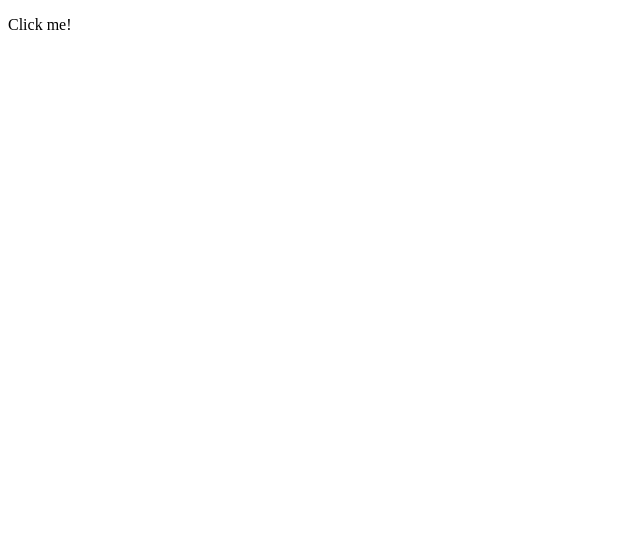
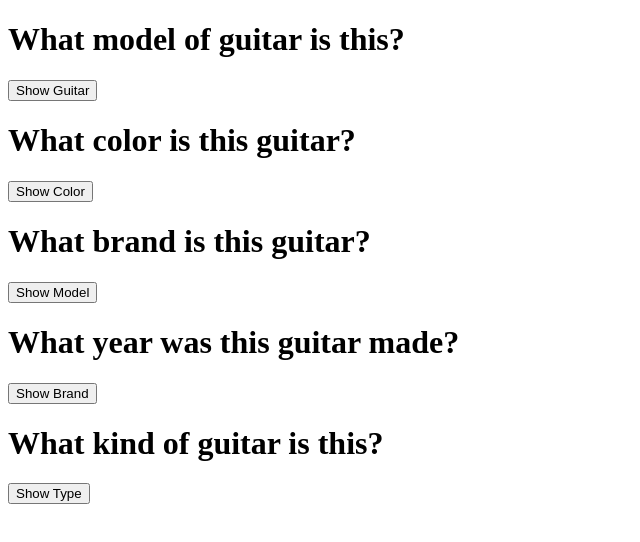
Before and after one commit to unitx01/JAVASCRIPT-PROJECTS, a plain HTML site: page Basic JavaScript Projects/Project4_dictionaries/index.html in a window 1280 px wide. Shown: the whole page, without its empty margins (0-640 px from the left). Drawn offline with Linux system fonts and the light colour scheme.

Commit message:
Created the assignment

```diff
--- a/Basic JavaScript Projects/Project4_dictionaries/JS/main.js
+++ b/Basic JavaScript Projects/Project4_dictionaries/JS/main.js
@@ -1,4 +1,4 @@
-function my_Dictionary() {
+function fender_telecaster() {
     var Instrument = {
         Brand:"Fender",
         Color:"Black",
@@ -7,5 +7,9 @@ function my_Dictionary() {
         Type:"Electric Guitar"
     };
 
-    document.getElementById("Dictionary").innerHTML = Instrument.Model;
+    document.getElementById("Model").innerHTML = Instrument.Model;
+    document.getElementById("Brand").innerHTML = Instrument.Brand;
+    document.getElementById("Color").innerHTML = Instrument.Color;
+    document.getElementById("Year").innerHTML = Instrument.Year;
+    document.getElementById("Type").innerHTML = Instrument.Type;
 }
--- a/Basic JavaScript Projects/Project4_dictionaries/index.html
+++ b/Basic JavaScript Projects/Project4_dictionaries/index.html
@@ -7,7 +7,21 @@
 </head>
 
 <body>
-    <p id="Dictionary" onclick="">Click me!</p>
+    <h1>What model of guitar is this?</h1>
+    <button onclick="fender_telecaster()">Show Guitar</button>
+    <p id="Model" onclick=""></p>
+    <h1>What color is this guitar?</h1>
+    <button onclick="fender_telecaster()">Show Color</button>
+    <p id="Color" onclick=""></p>
+    <h1>What brand is this guitar?</h1>
+    <button onclick="fender_telecaster()">Show Model</button>
+    <p id="Brand" onclick=""></p>
+    <h1>What year was this guitar made?</h1>
+    <button onclick="fender_telecaster()">Show Brand</button>
+    <p id="Year" onclick=""></p>
+    <h1>What kind of guitar is this?</h1>
+    <button onclick="fender_telecaster()">Show Type</button>
+    <p id="Type" onclick=""></p>
 
 </body>
 
```
